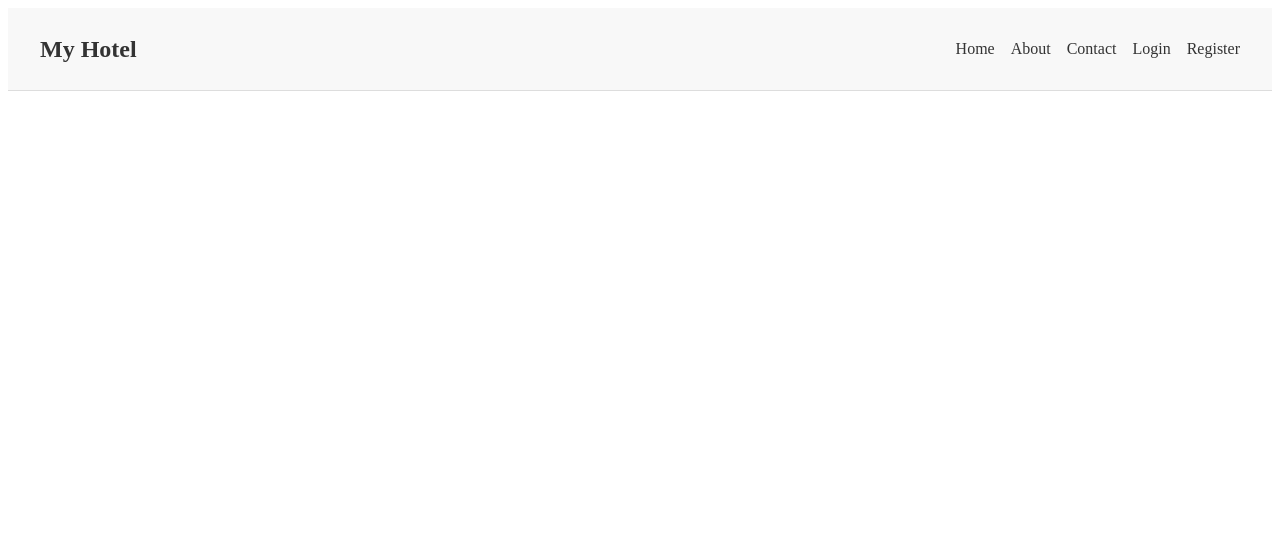
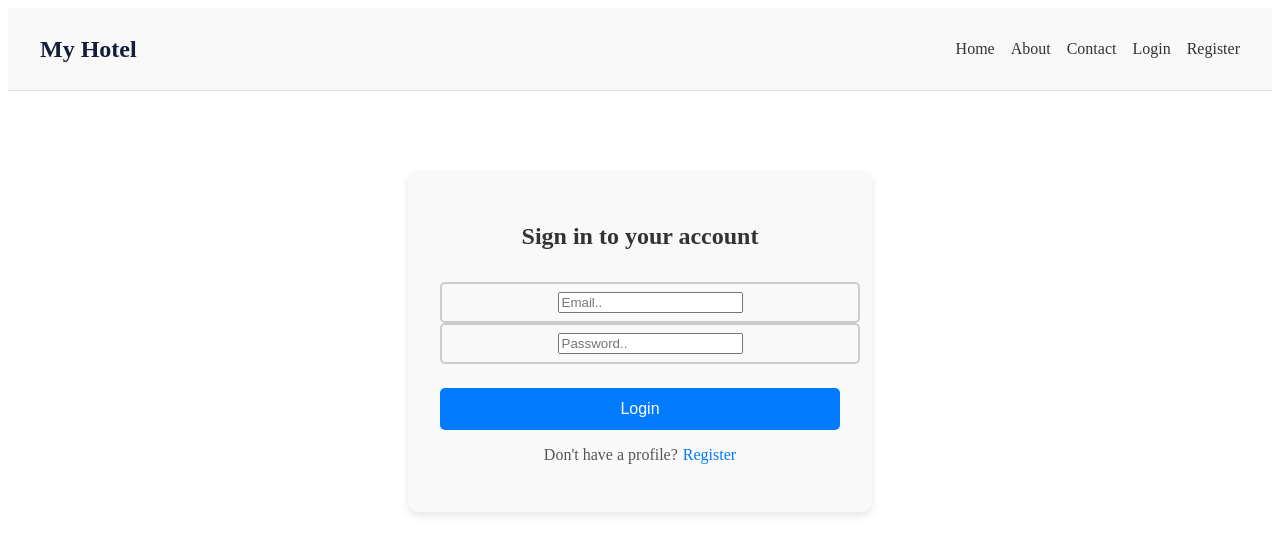
Before and after one commit to qnchoyy/Hotel-project---react-firebase, a React (Vite) app: page /login in a window 1280 px wide. Shown: the top 554 px of the page. Built offline with nearby package versions, Linux system fonts and the light colour scheme.

Commit message:
implement Login

```diff
--- a/src/App.jsx
+++ b/src/App.jsx
@@ -1,9 +1,14 @@
 import Header from "./components/Header/Header";
+import { Routes, Route } from "react-router-dom";
+import Login from "./components/Login/Login";
 
 function App() {
   return (
     <>
       <Header />
+      <Routes>
+        <Route path="/login" element={<Login />} />
+      </Routes>
     </>
   );
 }
--- a/src/components/Header/Header.module.css
+++ b/src/components/Header/Header.module.css
@@ -10,7 +10,7 @@
 .logo a {
   font-size: 1.5rem;
   font-weight: bold;
-  color: #333;
+  color: #151d37;
   text-decoration: none;
 }
 
--- /dev/null
+++ b/src/components/Login/Login.css
@@ -0,0 +1,52 @@
+.login-container {
+  max-width: 400px;
+  margin: 5rem auto;
+  padding: 2rem;
+  background-color: #f9f9f9;
+  border-radius: 10px;
+  box-shadow: 0 4px 8px rgba(0, 0, 0, 0.1);
+}
+
+h2 {
+  text-align: center;
+  margin-bottom: 2rem;
+  color: #333;
+}
+
+.inputs {
+  display: flex;
+  justify-content: center;
+  width: 100%;
+  padding: 0.5rem;
+  font-size: 1rem;
+  border: 2px solid #ccc;
+  border-radius: 5px;
+}
+
+.login-btn {
+  width: 100%;
+  padding: 0.75rem;
+  font-size: 1rem;
+  color: #fff;
+  background-color: #007bff;
+  border: none;
+  border-radius: 5px;
+  cursor: pointer;
+  margin-top: 1.5rem;
+}
+
+.login-btn:hover {
+  background-color: #15375c;
+}
+
+.case {
+  text-align: center;
+  margin-top: 1rem;
+  color: #555;
+}
+
+.register-link {
+  margin-left: 5px;
+  text-decoration: none;
+  color: #007bff;
+}
--- /dev/null
+++ b/src/components/Login/Login.jsx
@@ -0,0 +1,48 @@
+import { useState } from "react";
+import { auth } from "../../config/firebase";
+import { createUserWithEmailAndPassword } from "firebase/auth";
+
+import "./Login.css";
+import { Link } from "react-router-dom";
+
+export default function Login() {
+  const [email, setEmail] = useState("");
+  const [password, setPassword] = useState("");
+
+  const handleLogin = async () => {
+    try {
+      await createUserWithEmailAndPassword(auth, email, password);
+    } catch (err) {
+      console.error(err);
+    }
+  };
+
+  return (
+    <div className="login-container">
+      <h2>Sign in to your account</h2>
+      <div className="inputs">
+        <input
+          type="email"
+          placeholder="Email.."
+          onChange={(e) => setEmail(e.target.value)}
+        />
+      </div>
+      <div className="inputs">
+        <input
+          type="password"
+          placeholder="Password.."
+          onChange={(e) => setPassword(e.target.value)}
+        />
+      </div>
+      <button className="login-btn" onClick={handleLogin}>
+        Login
+      </button>
+      <p className="case">
+        Don't have a profile?
+        <Link className="register-link" to="/register">
+          Register
+        </Link>
+      </p>
+    </div>
+  );
+}
--- a/src/config/firebase.js
+++ b/src/config/firebase.js
@@ -1,4 +1,5 @@
 import { initializeApp } from "firebase/app";
+import { getAuth } from "firebase/auth";
 
 const firebaseConfig = {
     apiKey: "AIzaSyDpfPLu8xqrimfNCdEOft8TDVi-RVJbzBA",
@@ -11,3 +12,6 @@ const firebaseConfig = {
 };
 
 const app = initializeApp(firebaseConfig);
+const auth = getAuth(app);
+
+export { app, auth }
```
Also changed, not shown: 1 other file (tests, documents, lock files or other folders).
